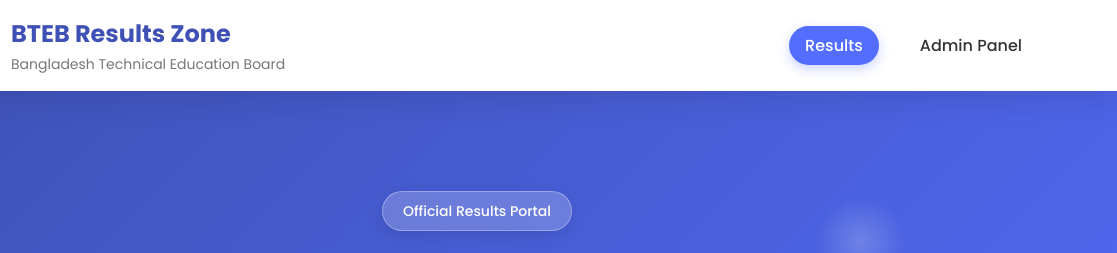
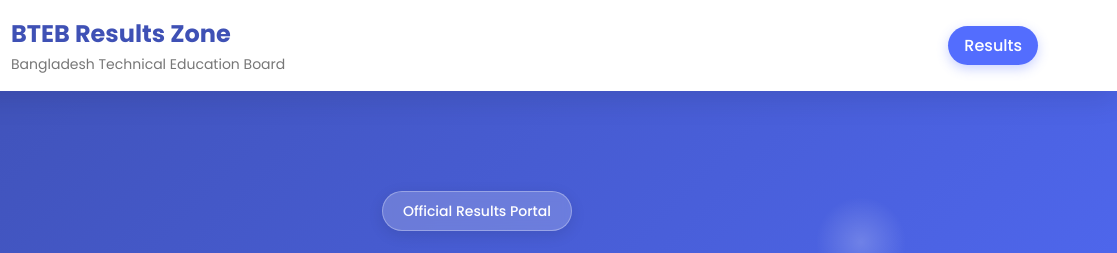
Before and after one commit to shahriar-em0n/BTEB-Result-Zone, a plain HTML site: page index.html in a window 1280 px wide. Shown: the top 253 px of the page, 163-1280 px from the left. Drawn offline with Linux system fonts and the light colour scheme.

Commit message:
Update index.html

```diff
--- a/index.html
+++ b/index.html
@@ -22,7 +22,7 @@
             <nav class="nav">
                 <ul>
                     <li><a href="index.html" class="active">Results</a></li>
-                    <li><a href="admin.html">Admin Panel</a></li>
+<!--                     <li><a href="admin.html">Admin Panel</a></li> -->
                 </ul>
             </nav>
         </div>
```
